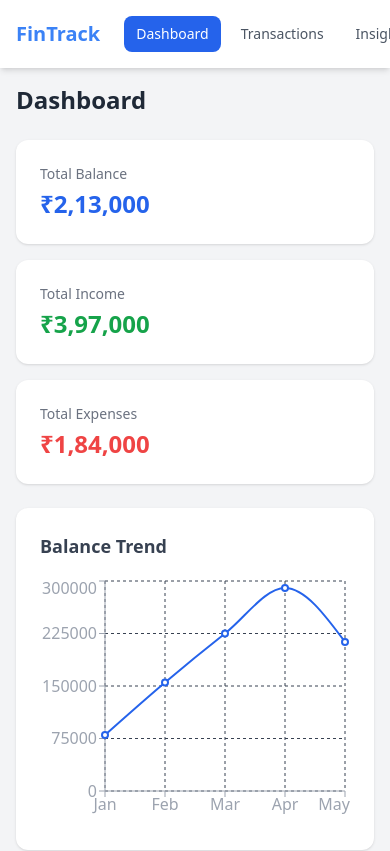
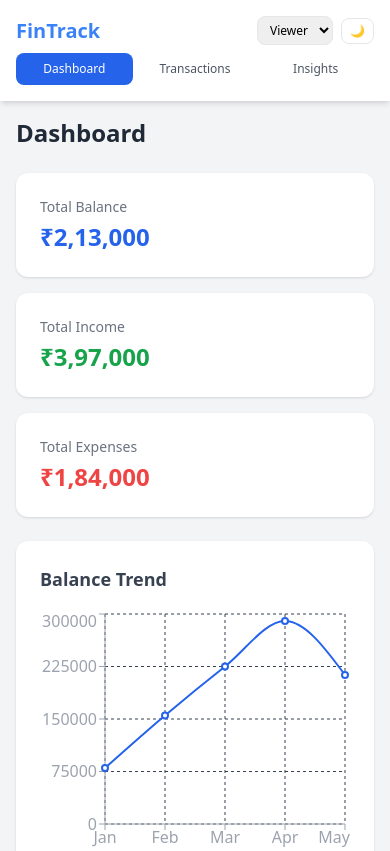
Before and after one commit to AdityaM-IITH/financial-dashboard, a React (Vite) app: page / in a window 390 px wide. Shown: the top 851 px of the page. Built offline with nearby package versions, Linux system fonts and the light colour scheme.

Commit message:
Fix mobile responsiveness

```diff
--- a/src/App.jsx
+++ b/src/App.jsx
@@ -17,7 +17,7 @@ function App() {
 
   const [activePage, setActivePage] = useState('dashboard')
   return (
-  <div className="flex flex-col md:flex-row min-h-screen bg-gray-100 dark:bg-gray-900 overflow-x-auto">
+  <div className="flex flex-col md:flex-row min-h-screen bg-gray-100 dark:bg-gray-900">
     <Sidebar activePage={activePage} setActivePage={setActivePage} />
     <main className="flex-1 overflow-y-auto p-4 md:p-6">
       {activePage === 'dashboard' && <Dashboard />}
--- a/src/components/Sidebar.jsx
+++ b/src/components/Sidebar.jsx
@@ -3,15 +3,51 @@ import { useApp } from '../context/AppContext'
 function Sidebar({activePage, setActivePage}) {
   const {role, setRole, theme, setTheme } = useApp()
   const links = [
-    {id: 'dashboard',label:'Dashboard'},
+    {id: 'dashboard', label:'Dashboard'},
     {id:'transactions', label:'Transactions'},
-    {id:'insights',label:'Insights'},
+    {id:'insights', label:'Insights'},
   ]
   return (
-    <div className="w-full md:w-64 md:h-screen bg-white dark:bg-gray-800 shadow-md flex flex-row md:flex-col justify-start md:justify-between items-center md:items-stretch p-4 md:p-6 gap-4">
-      <div className="flex flex-row md:flex-col items-center md:items-stretch gap-2 w-full">
-        <h1 className="text-xl font-bold text-blue-500 md:mb-8 mr-4 md:mr-0">FinTrack</h1>
-        <nav className="flex flex-row md:flex-col gap-2">
+    <div className="w-full md:w-64 md:h-screen bg-white dark:bg-gray-800 shadow-md flex flex-col md:flex-col justify-start md:justify-between items-stretch p-4 md:p-6 gap-2">
+      <div className="flex md:hidden flex-col gap-2">
+        <div className="flex items-center justify-between">
+          <h1 className="text-xl font-bold text-blue-500">FinTrack</h1>
+          <div className="flex items-center gap-2">
+            <select
+              value={role}
+              onChange={e => setRole(e.target.value)}
+              className="border dark:border-gray-600 dark:bg-gray-700 dark:text-white rounded-lg px-2 py-1 text-xs"
+            >
+              <option value="viewer">Viewer</option>
+              <option value="admin">Admin</option>
+            </select>
+            <button
+              onClick={() => setTheme(theme === 'dark' ? 'light' : 'dark')}
+              className="border dark:border-gray-600 dark:bg-gray-700 dark:text-white rounded-lg px-2 py-1 text-xs"
+            >
+              {theme === 'dark' ? '☀️' : '🌙'}
+            </button>
+          </div>
+        </div>
+        <nav className="flex flex-row gap-1">
+          {links.map(link => (
+            <button
+              key={link.id}
+              onClick={() => setActivePage(link.id)}
+              className={`flex-1 text-center px-2 py-2 rounded-lg font-medium transition-colors text-xs ${
+                activePage === link.id
+                  ? 'bg-blue-600 text-white'
+                  : 'text-gray-600 dark:text-gray-300 hover:bg-gray-100 dark:hover:bg-gray-700'
+              }`}
+            >
+              {link.label}
+            </button>
+          ))}
+        </nav>
+      </div>
+      <div className="hidden md:flex flex-col flex-1">
+        <h1 className="text-xl font-bold text-blue-500 mb-8">FinTrack</h1>
+        <nav className="flex flex-col gap-2">
           {links.map(link => (
             <button
               key={link.id}
@@ -26,22 +62,6 @@ function Sidebar({activePage, setActivePage}) {
             </button>
           ))}
         </nav>
-      </div>
-      <div className="flex md:hidden items-center gap-2 ml-auto">
-        <select
-          value={role}
-          onChange={e => setRole(e.target.value)}
-          className="border dark:border-gray-600 dark:bg-gray-700 dark:text-white rounded-lg px-2 py-1 text-xs"
-        >
-          <option value="viewer">Viewer</option>
-          <option value="admin">Admin</option>
-        </select>
-        <button
-          onClick={() => setTheme(theme === 'dark' ? 'light' : 'dark')}
-          className="border dark:border-gray-600 dark:bg-gray-700 dark:text-white rounded-lg px-2 py-1 text-xs"
-        >
-          {theme === 'dark' ? '☀️' : '🌙'}
-        </button>
       </div>
       <div className="hidden md:flex flex-col gap-2">
         <button
--- a/src/pages/Dashboard.jsx
+++ b/src/pages/Dashboard.jsx
@@ -5,7 +5,7 @@ import SpendingChart from '../components/SpendingChart'
 function Dashboard() {
   return (
     <div>
-      <h2 className="text-2xl font-bold text-gray-800 mb-6">Dashboard</h2>
+      <h2 className="text-2xl font-bold text-gray-800 dark:text-white mb-6">Dashboard</h2>
       <SummaryCards />
       <BalanceChart />
       <SpendingChart />
```
